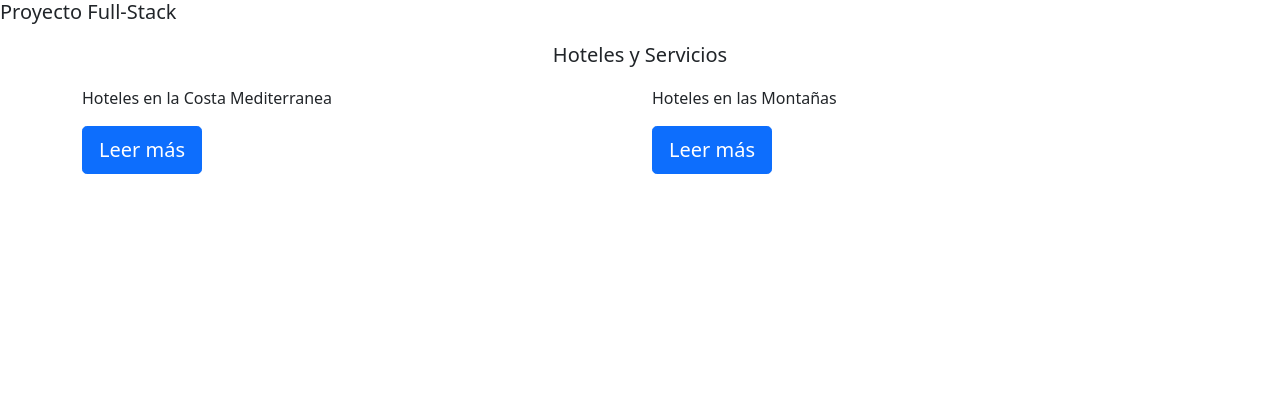
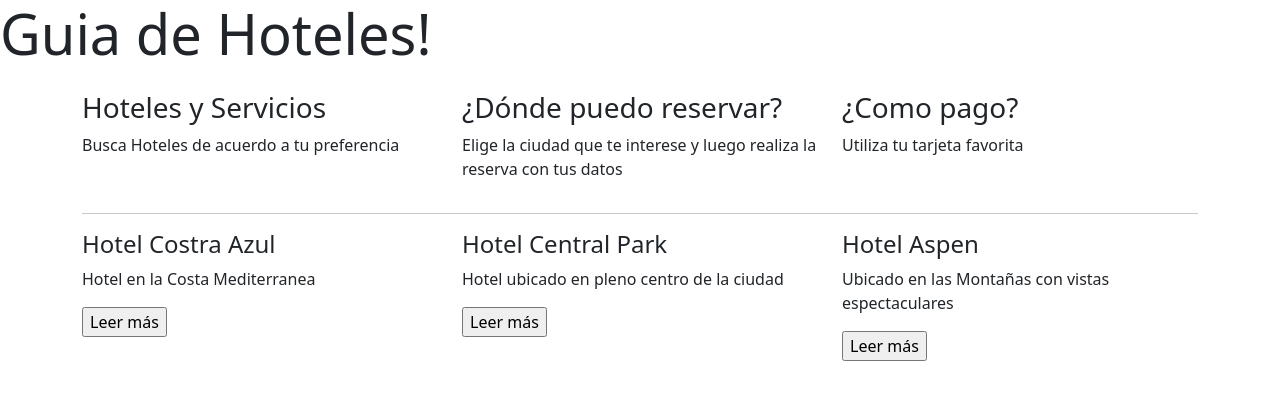
Before and after one commit to ioskpu/Guia-Hoteles_Curso-FullStack, a website: page index.html in a window 1280 px wide. Drawn offline with nearby package versions, Linux system fonts and the light colour scheme.

Commit message:
se modifico el index para agregar grillas y botones nuevos

```diff
--- a/index.html
+++ b/index.html
@@ -4,41 +4,60 @@
 <head>
   <!-- Required meta tags -->
   <meta charset="utf-8">
-  <meta name="viewport" content="width=device-width, initial-scale=1">
+  <meta name="viewport" content="width=device-width, initial-scale=1, shrink-to-fit=no">
 
   <!-- Bootstrap CSS -->
   <link rel="stylesheet" href="node_modules/bootstrap/dist/css/bootstrap.min.css">
-
+  <link rel="stylesheet" href="node_modules/bootstrap/dist/css4/bootstrap.min.4.css">
   <title>Proyecto Fullstack!</title>
 </head>
-
 <body>
   <div class="jumbotron">
-    <h1>
-      <p class="lead">Proyecto Full-Stack</p>
-    </h1>
-    <figure class="text-center">
-      <blockquote class="blockquote">
-        <p>Hoteles y Servicios</p>
-      </blockquote>
-    </figure>
+  <h1 class="display-4">Guia de Hoteles!</h1>
+</div>
+      <div class="container">
+        <div class="row">
+          <div class="col-sm-4">
+            <p>
+            <h3>Hoteles y Servicios</h3>
+            <p>Busca Hoteles de acuerdo a tu preferencia</p>
+            </p>
+          </div>
+          <div class="col-sm-4">
+                <p>
+                <h3>¿Dónde puedo reservar?</h3>
+                <p>Elige la ciudad que te interese y luego realiza la reserva con tus datos</p>
+                </p>
+          </div>
+          <div class="col-sm-4">
+                <p>
+                  <h3>¿Como pago?</h3>
+                  <p>Utiliza tu tarjeta favorita</p>
+                  </p>
+          </div>
+        </div>
+        <hr>
+        <div class="row">
+          <div class="col-sm-4">
+            <h4>Hotel Costra Azul</h4>
+            <p>Hotel en la Costa Mediterranea</p>
+            <input type="button" name="" value="Leer más">
+        </div>
+        <div class="col-sm-4">
+          <h4>Hotel Central Park</h4>
+          <p>Hotel ubicado en pleno centro de la ciudad</p>
+          <input type="button" name="" value="Leer más">
+        </div>
+        <div class="col-sm-4">
+          <h4>Hotel Aspen</h4>
+          <p>Ubicado en las Montañas con vistas espectaculares</p>
+          <input type="button" name="" value="Leer más">
+        </div>
+      </div>
+    </div>
 
-    <div class="container">
-        <div class="row">
-          <div class="col-sm">
-          <p>Hoteles en la Costa Mediterranea</p>
-          <p><a class="btn btn-primary btn-lg" role="button">Leer más</a></p>
-          </div>
 
-          <div class="col-sm">
-          <p>Hoteles en las Montañas</p>
-          <p><a class="btn btn-primary btn-lg" role="button">Leer más</a></p>
-          </div>
 
-        </div>
-
-    </div>
-  </div>
 
   <!-- Optional JavaScript; choose one of the two! -->
 
```
